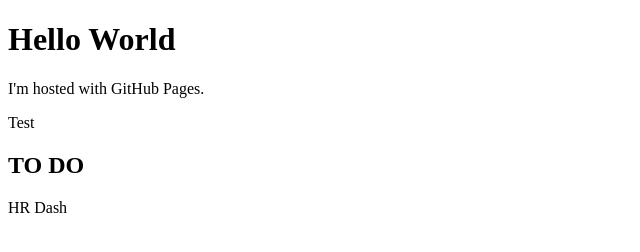
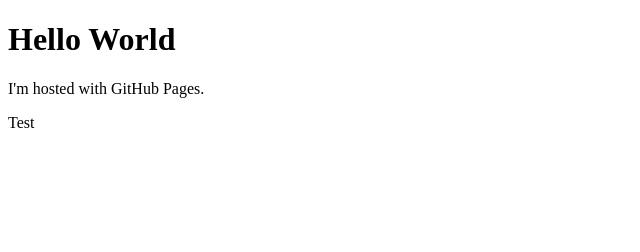
Before and after one commit to dan-wise/dan-wise.github.io, a plain HTML site: page index.html in a window 1280 px wide. Shown: the whole page, without its empty margins (0-640 px from the left). Drawn offline with Linux system fonts and the light colour scheme.

Commit message:
Update index.html

```diff
--- a/index.html
+++ b/index.html
@@ -4,7 +4,5 @@
 <h1>Hello World</h1>
 <p>I'm hosted with GitHub Pages.</p>
 <p>Test</p>
-<h2> TO DO </h2>
-<p> HR Dash </p>
 </body>
 </html>
```
